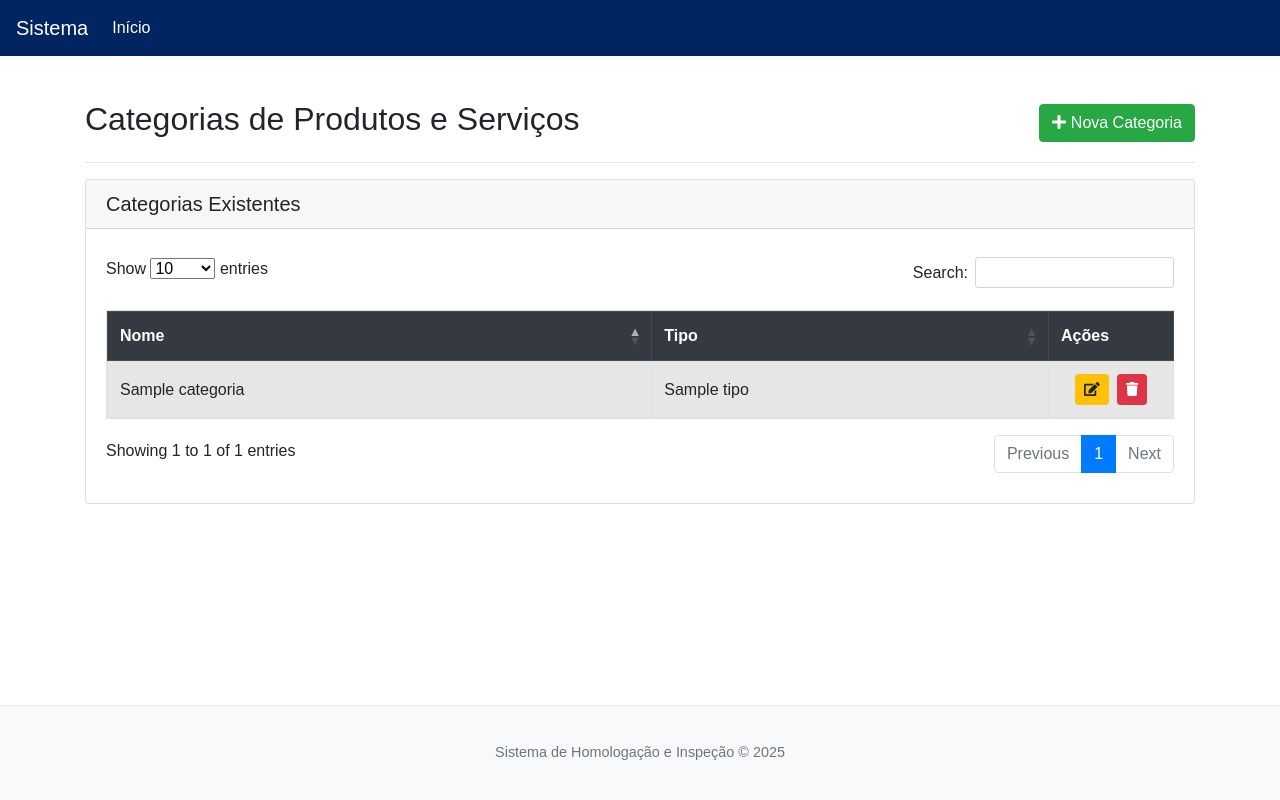
After one commit to WRSouza93/homologacao, a Flask app: template templates/listar_categorias.html in a window 1280 px wide. The commit adds this page. Run offline with Flask 3, Linux system fonts and the light colour scheme; the template is opened without the code that fills it: most values are stand-ins (such as "Sample title", 1, 10 or a date in 2020); some libraries are stand-ins or nearby versions.

Commit message:
Criação da parte 2 do sistema

```diff
--- /dev/null
+++ b/static/js/categoria_modal.js
@@ -0,0 +1,123 @@
+// static/js/categoria_modal.js
+
+$(document).ready(function () {
+    const modalCategoria = $('#modalCategoria');
+    const modalTitle = modalCategoria.find('.modal-title');
+    const modalBody = modalCategoria.find('#modalCategoriaBody');
+    const btnSalvar = modalCategoria.find('#btnSalvarCategoriaModal');
+
+    // Evento acionado ao abrir o modal
+    modalCategoria.on('show.bs.modal', function (event) {
+        const button = $(event.relatedTarget); // Botão que acionou o modal
+        const action = button.data('action'); // 'novo' ou 'editar'
+        const publicId = button.data('public-id'); // public_id se for edição
+
+        // Limpa conteúdo anterior e mostra indicador de carregamento
+        modalBody.html('<p class="text-center"><i class="fas fa-spinner fa-spin"></i> Carregando...</p>');
+        btnSalvar.prop('disabled', true);
+
+        let formUrl = '';
+        let submitUrl = '';
+
+        if (action === 'novo') {
+            modalTitle.text('Nova Categoria');
+            btnSalvar.text('Cadastrar');
+            formUrl = '/categorias/get_form/'; // Rota para formulário vazio
+            submitUrl = '/categorias'; // Rota POST para criar (lógica já está na rota /categorias POST)
+        } else if (action === 'editar') {
+            modalTitle.text('Editar Categoria');
+            btnSalvar.text('Salvar Alterações');
+            formUrl = `/categorias/get_form/${publicId}/`; // Rota para formulário com dados
+            submitUrl = `/categorias/${publicId}/salvar`; // Rota POST para editar (precisa ser criada)
+        }
+
+        // Requisição AJAX para carregar o conteúdo do formulário
+        $.ajax({
+            url: formUrl,
+            method: 'GET',
+            success: function (htmlContent) {
+                modalBody.html(htmlContent);
+                btnSalvar.prop('disabled', false);
+
+                const form = modalBody.find('#formCategoriaModal');
+                form.attr('action', submitUrl); // Define a action do formulário
+
+                // Adiciona o public_id como campo oculto no formulário carregado se for edição
+                if (action === 'editar') {
+                     if (form.find('#categoria_public_id_modal').length === 0) {
+                         form.append('<input type="hidden" id="categoria_public_id_modal" name="public_id" value="' + publicId + '">');
+                     } else {
+                          form.find('#categoria_public_id_modal').val(publicId);
+                     }
+                }
+
+
+            },
+            error: function (jqXHR, textStatus, errorThrown) {
+                console.error("Erro ao carregar formulário de categoria:", textStatus, errorThrown, jqXHR.responseText);
+                modalBody.html('<div class="alert alert-danger">Erro ao carregar formulário.</div>');
+                btnSalvar.prop('disabled', true);
+            }
+        });
+    });
+
+    // Evento acionado ao fechar o modal
+    modalCategoria.on('hidden.bs.modal', function () {
+        modalBody.empty(); // Limpa o conteúdo do corpo do modal
+        modalTitle.text('Título do Modal'); // Restaura título padrão
+        btnSalvar.text('Salvar'); // Restaura texto do botão
+        btnSalvar.prop('disabled', false); // Habilita o botão
+    });
+
+    // Lógica de submissão do formulário do modal via AJAX
+    // Usamos delegation no corpo do modal porque o formulário #formCategoriaModal é carregado dinamicamente
+    modalCategoria.on('submit', '#formCategoriaModal', function(e) {
+        e.preventDefault(); // Impede a submissão tradicional do formulário
+        const form = $(this);
+        const url = form.attr('action');
+        const formData = form.serialize(); // Coleta os dados do formulário
+
+        // Desabilita o botão salvar enquanto envia
+        btnSalvar.prop('disabled', true).html('<i class="fas fa-spinner fa-spin"></i> Salvando...'); // Adiciona spinner
+
+        $.ajax({
+            type: 'POST',
+            url: url,
+            data: formData,
+            dataType: 'json', // Espera resposta JSON do backend
+            success: function(response) {
+                if (response.success) {
+                    alert(response.message); // Exibe mensagem de sucesso
+                    modalCategoria.modal('hide'); // Fecha o modal
+
+                    // TODO: Atualizar a tabela de categorias no frontend (recarga simples por enquanto)
+                    location.reload(); // Recarrega a página para ver a lista atualizada
+                } else {
+                    // Exibe mensagens de erro retornadas pelo backend
+                     alert('Erro ao salvar categoria: ' + (response.message || 'Erro desconhecido.'));
+                }
+            },
+            error: function(jqXHR, textStatus, errorThrown) {
+                console.error("Erro AJAX ao salvar categoria:", textStatus, errorThrown, jqXHR.responseText);
+                let errorMsg = "Erro de comunicação ao salvar categoria.";
+                if(jqXHR.responseJSON && jqXHR.responseJSON.message) {
+                    errorMsg = jqXHR.responseJSON.message;
+                } else if (jqXHR.responseText) {
+                    try {
+                        const errResp = JSON.parse(jqXHR.responseText);
+                         if (errResp && errResp.message) errorMsg = errResp.message;
+                         else if (jqXHR.status && jqXHR.statusText && jqXHR.status !== 0) errorMsg = `Erro ${jqXHR.status}: ${jqXHR.statusText}`;
+                      } catch(e) {
+                           if (jqXHR.status && jqXHR.statusText && jqXHR.status !== 0) errorMsg = `Erro ${jqXHR.status}: ${jqXHR.statusText}`;
+                      }
+                  }
+                alert('Erro ao salvar categoria: ' + errorMsg);
+            },
+            complete: function() {
+                // Restaura o botão (texto original e habilita)
+                const action = form.attr('action').includes('/salvar') ? 'editar' : 'novo';
+                btnSalvar.prop('disabled', false).html(action === 'novo' ? 'Cadastrar' : 'Salvar Alterações');
+            }
+        });
+    });
+});
--- a/templates/base.html
+++ b/templates/base.html
@@ -52,10 +52,11 @@
     <script src="https://code.jquery.com/jquery-3.5.1.min.js"></script>
     <script src="https://cdn.jsdelivr.net/npm/@popperjs/core@2.5.4/dist/umd/popper.min.js"></script>
     <script src="https://stackpath.bootstrapcdn.com/bootstrap/4.5.2/js/bootstrap.min.js"></script>
-    <script src="https://cdnjs.cloudflare.com/ajax/libs/font-awesome/5.15.3/js/all.min.js"></script>
     <script src="{{ url_for('static', filename='js/fornecedor_documentos.js') }}"></script>
+ <script src="https://cdnjs.cloudflare.com/ajax/libs/font-awesome/5.15.3/js/all.min.js"></script>
     <script src="{{ url_for('static', filename='js/fornecedor_modal.js') }}"></script>
     {% block scripts_extra %}{% endblock %}
+    <script src="{{ url_for('static', filename='js/categoria_modal.js') }}"></script>
 
     {# Modal genérico para formulário de Fornecedor #}
     <div class="modal fade" id="modalFornecedor" tabindex="-1" role="dialog" aria-labelledby="modalFornecedorLabel" aria-hidden="true">
@@ -140,5 +141,31 @@
     </form>
   </div>
 </div>
+    {# Modal genérico para formulário de Categoria #}
+    <div class="modal fade" id="modalCategoria" tabindex="-1" role="dialog" aria-labelledby="modalCategoriaLabel" aria-hidden="true">
+        <div class="modal-dialog" role="document"> {# Tamanho padrão #}
+            <div class="modal-content">
+                <div class="modal-header">
+                    <h5 class="modal-title" id="modalCategoriaLabel">Título do Modal Categoria</h5> {# Título dinâmico #}
+                    <button type="button" class="close" data-dismiss="modal" aria-label="Close">
+                        <span aria-hidden="true">&times;</span>
+                    </button>
+                </div>
+                <div class="modal-body" id="modalCategoriaBody">
+                    {# Conteúdo do formulário de categoria será carregado aqui via AJAX #}
+                    <div class="text-center">
+                        <div class="spinner-border text-primary" role="status">
+                            <span class="sr-only">Carregando...</span>
+                        </div>
+                    </div>
+                </div>
+                <div class="modal-footer">
+                    <button type="button" class="btn btn-secondary" data-dismiss="modal">Cancelar</button>
+                    {# O botão de Salvar será manipulado via JS #}
+                    <button type="button" class="btn btn-primary" id="btnSalvarCategoriaModal">Salvar</button>
+                </div>
+            </div>
+        </div>
+    </div>
 </body>
 </html>
--- /dev/null
+++ b/templates/listar_categorias.html
@@ -0,0 +1,101 @@
+{% extends "base.html" %}
+
+{% block title %}Categorias de Produtos e Serviços - Sistema de Homologação{% endblock %}
+
+{% block head_extra %}
+<link rel="stylesheet" href="https://cdnjs.cloudflare.com/ajax/libs/font-awesome/5.15.3/css/all.min.css">
+<link rel="stylesheet" href="https://cdn.datatables.net/1.13.8/css/dataTables.bootstrap4.min.css">
+<style>
+    /* Estilos específicos para esta página, se necessário */
+    .actions-col {
+        width: 100px; /* Ajuste conforme necessário */
+        text-align: center;
+    }
+    /* Estilos para os controles do DataTable (filtros, paginação) */
+    .dataTables_wrapper .dataTables_length,
+    .dataTables_wrapper .dataTables_filter,
+    .dataTables_wrapper .dataTables_info,
+    .dataTables_wrapper .dataTables_paginate {
+        padding-top: 0.5em;
+        padding-bottom: 0.5em;
+    }
+</style>
+{% endblock %}
+
+{% block content %}
+<div class="d-flex justify-content-between align-items-center mb-3">
+    <h2>Categorias de Produtos e Serviços</h2>
+    <button type="button" class="btn btn-success" data-toggle="modal" data-target="#modalCategoria" data-action="novo">
+        <i class="fas fa-plus"></i> Nova Categoria
+    </button>
+</div>
+<hr>
+
+
+<div class="card">
+    <div class="card-header">
+        <h5>Categorias Existentes</h5>
+    </div>
+    <div class="card-body">
+        {% if categorias %}
+        <div class="table-responsive">
+            <table id="categoriasTable" class="table table-hover table-striped table-bordered" style="width:100%">
+                <thead class="thead-dark">
+                    <tr>
+                        <th>Nome</th>
+                        <th>Tipo</th>
+                        <th class="actions-col no-sort">Ações</th>
+                    </tr>
+                </thead>
+                <tbody>
+                    {% for categoria in categorias %}
+                    <tr>
+                        <td>{{ categoria.nome }}</td>
+                        <td>{{ categoria.tipo|capitalize }}</td>
+                        <td class="actions-col text-center">
+                            {# Botões de Ação (Editar, Excluir) - Lógica JS #}
+                            <button type="button" class="btn btn-warning btn-sm editar-categoria" title="Editar" data-toggle="modal" data-target="#modalCategoria" data-action="editar" data-public-id="{{ categoria.public_id }}"><i class="fas fa-edit"></i></button>
+                            <button class="btn btn-danger btn-sm" title="Excluir"><i class="fas fa-trash"></i></button>
+                        </td>
+                    </tr>
+                    {% endfor %}
+                </tbody>
+            </table>
+        </div>
+        {% else %}
+        <div class="alert alert-info" role="alert">
+            Nenhuma categoria cadastrada ainda. Use o formulário acima para adicionar.
+        </div>
+        {% endif %}
+    </div>
+</div>
+
+{% endblock %}
+
+{% block scripts_extra %}
+<script src="https://code.jquery.com/jquery-3.7.0.min.js"></script>
+<script src="https://cdn.datatables.net/1.13.8/js/jquery.dataTables.min.js"></script>
+<script src="https://cdn.datatables.net/1.13.8/js/dataTables.bootstrap4.min.js"></script>
+<script>
+    $(document).ready(function() {
+        // Inicializa o DataTable
+        $('#categoriasTable').DataTable({
+            language: {
+                url: "https://cdn.datatables.net/plug-ins/1.13.8/i18n/pt-BR.json" // Configura a linguagem para português
+            },
+            lengthMenu: [[10, 25, 50, -1], [10, 25, 50, "Todos"]], // Opções de quantidade de linhas por página
+            pageLength: 10, // Quantidade de linhas padrão
+            paging: true, // Habilita paginação
+            lengthChange: true, // Habilita mudança de quantidade de linhas
+            searching: true, // Habilita busca
+            ordering: true, // Habilita ordenação
+            info: true, // Habilita informações de paginação
+            autoWidth: false, // Desabilita auto ajuste de largura das colunas
+            responsive: true, // Tenta ajustar a tabela para telas menores (pode exigir mais CSS)
+            columnDefs: [
+                { orderable: false, targets: 'no-sort' } // Desabilita ordenação na coluna com a classe 'no-sort'
+            ]
+        });
+    });
+</script>
+{% endblock %}
```
Also changed, not shown: app.py (+46 -2 lines), templates/_form_categoria_content.html (added, +16 -0 lines).
